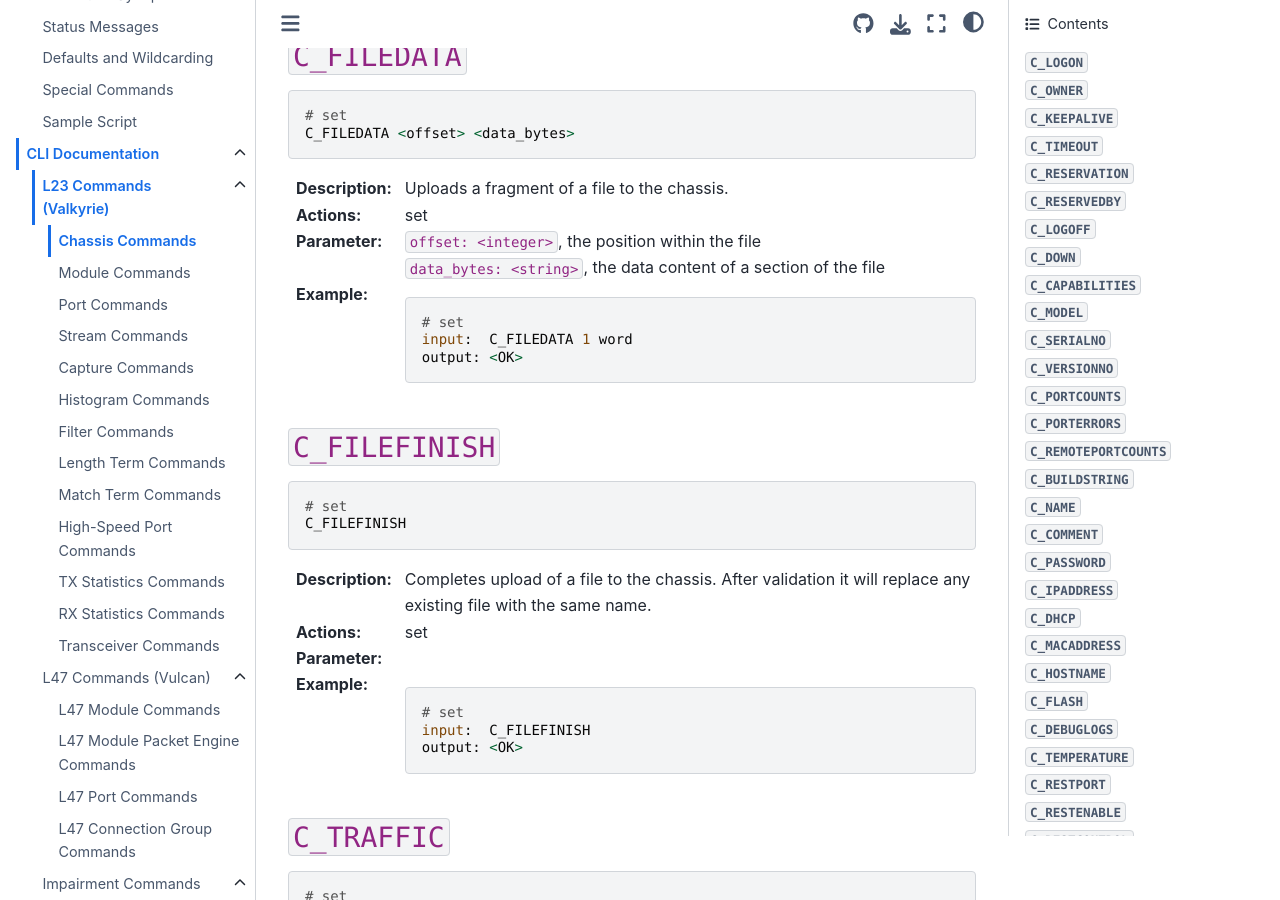
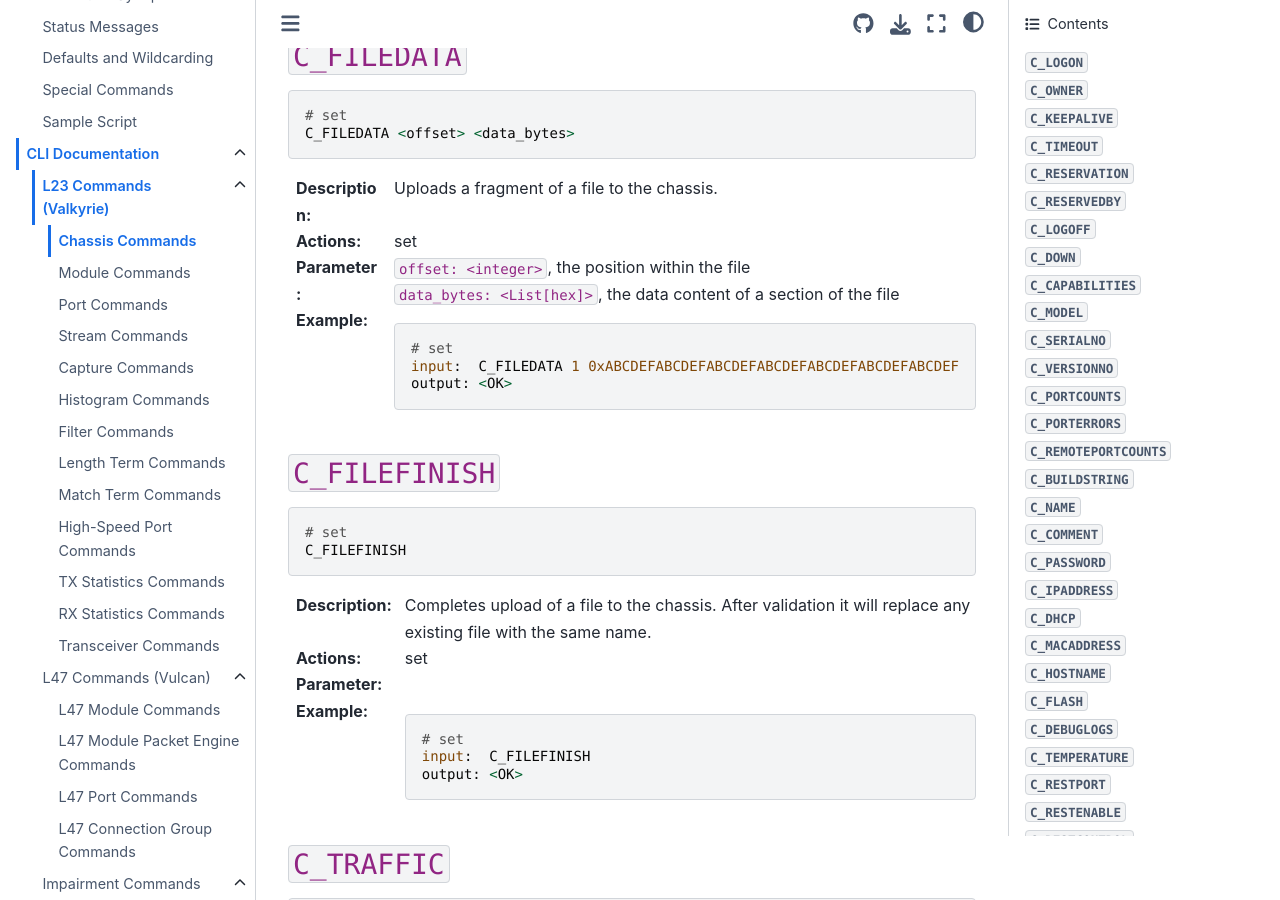
Before and after one commit to xenanetworks/open-automation-cli, a Sphinx documentation site: the page built from docs/source/cli-commands/l23/c_commands.rst, in a window 1280 px wide and 900 px high, scrolled down 20576 px. Built offline with Sphinx 7.4.7 and the Sphinx Book theme 1.1.4, drawn with Linux system fonts in a browser that asks for light colours.

Commit message:
filling in some parameters in c_commands

```diff
--- a/docs/source/cli-commands/l23/c_commands.rst
+++ b/docs/source/cli-commands/l23/c_commands.rst
@@ -1173,14 +1173,14 @@ Chassis Commands
 :Parameter:
     ``offset: <integer>``, the position within the file
 
-    ``data_bytes: <string>``, the data content of a section of the file
-
-
-:Example:
-    .. code-block::
-
-        # set
-        input:  C_FILEDATA 1 word
+    ``data_bytes: <List[hex]>``, the data content of a section of the file
+
+
+:Example:
+    .. code-block::
+
+        # set
+        input:  C_FILEDATA 1 0xABCDEFABCDEFABCDEFABCDEFABCDEFABCDEFABCDEF
         output: <OK>
 
 
```
